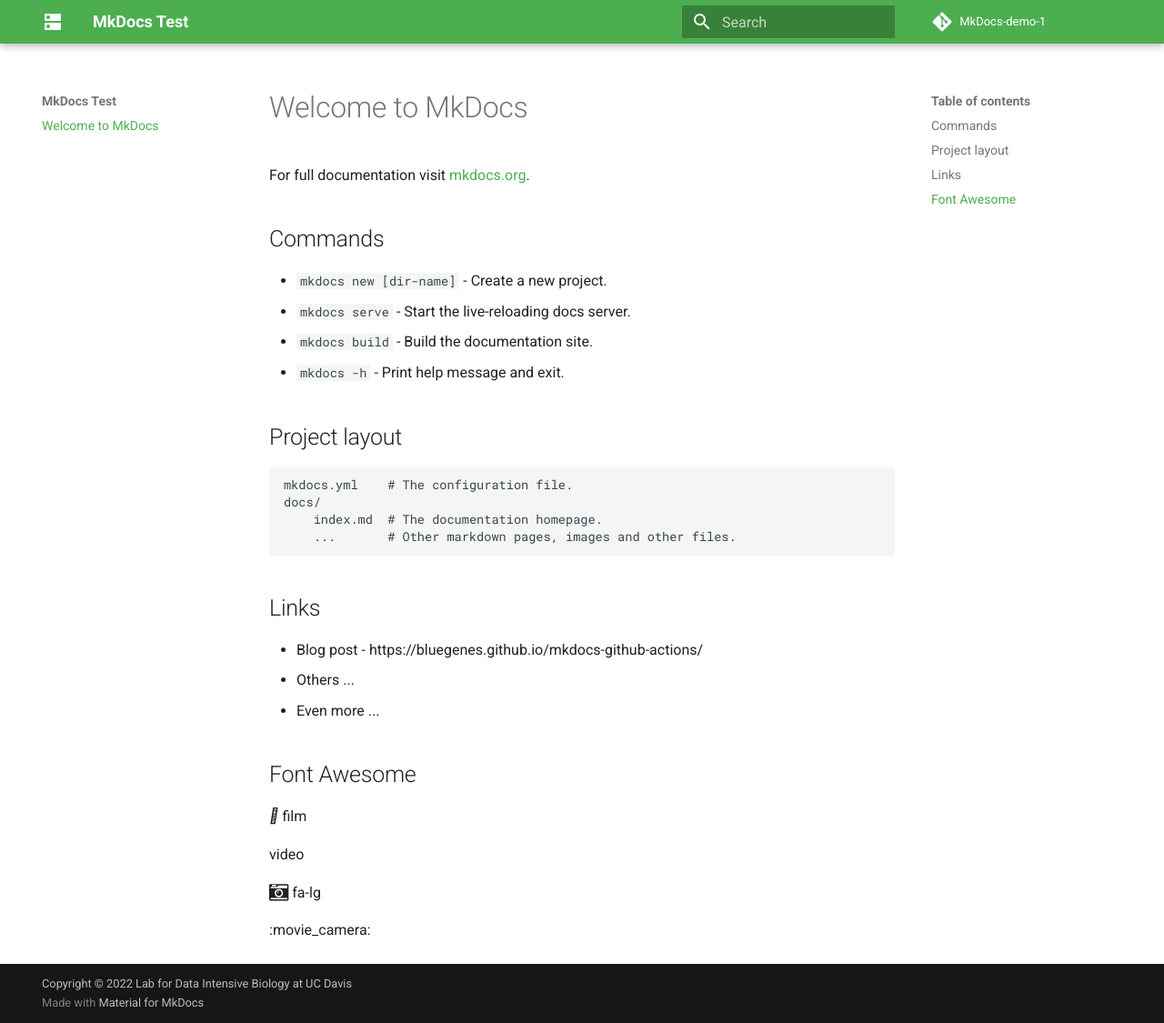
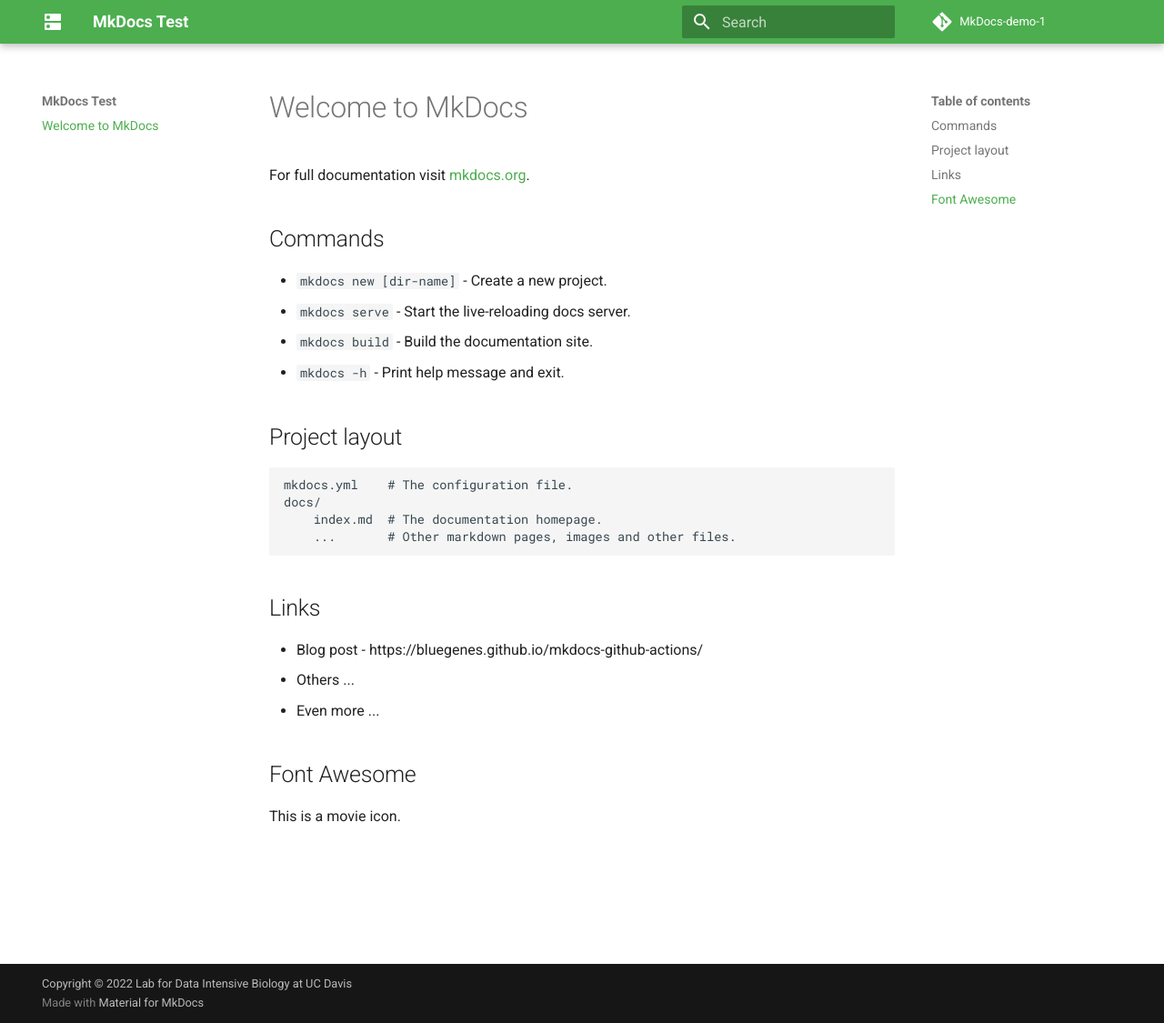
Before and after one commit to raynamharris/MkDocs-demo-1, an MkDocs documentation site: the page built from docs/index.md, in a window 1280 px wide and 1125 px high. Shown: the whole window at 91% size. Built offline with MkDocs 1.6.1 and Material for MkDocs 9.7.7, drawn with Linux system fonts in a browser that asks for light colours; nearby versions of some CDN libraries; comment, search, counter and statistics services are not loaded.

Commit message:
Update index.md

```diff
--- a/docs/index.md
+++ b/docs/index.md
@@ -26,12 +26,4 @@
 
 ## Font Awesome
 
-<link rel="stylesheet" href="https://maxcdn.bootstrapcdn.com/font-awesome/4.6.1/css/font-awesome.min.css">
-
-<i class="fa-solid fa-film"></i></a> film
-
-<i class="fa-solid fa-video"></i> video
-
-<i class="fa fa-camera-retro fa-lg"></i> fa-lg
-
-:movie_camera:
+<i class="fa fa-camera-retro fa-lg"></i> This is a movie icon.
```
